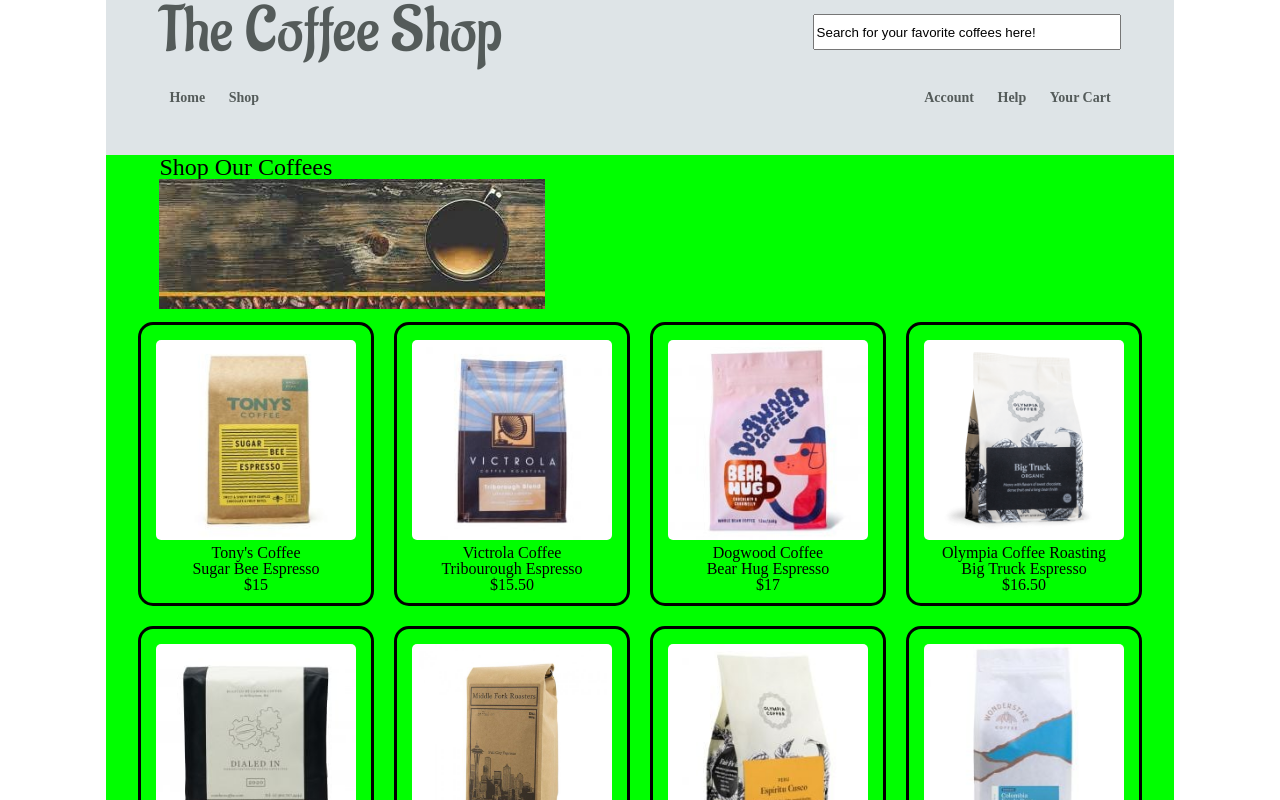
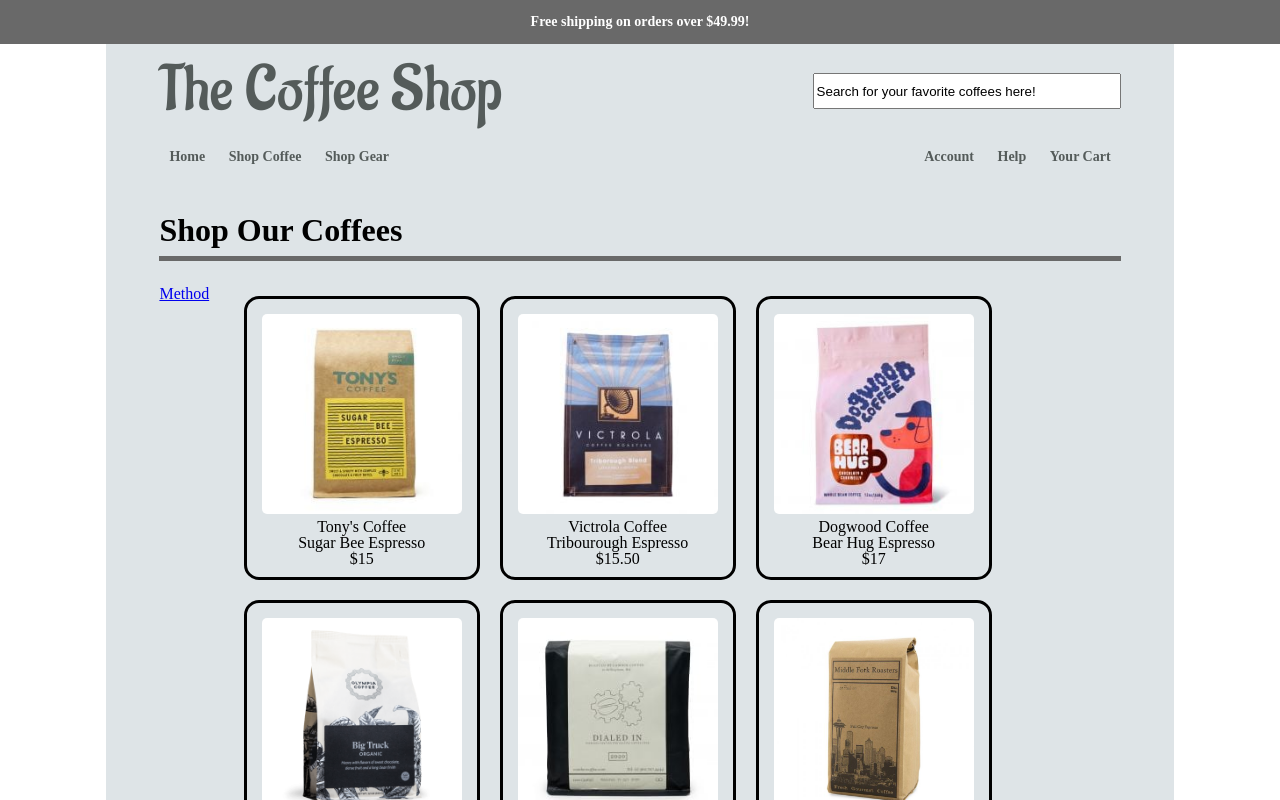
Before and after one commit to brenton-j-andrews/shopping-cart, a React (Create React App) app: page /shopping in a window 1280 px wide. Shown: the top 800 px of the page. Built offline with nearby package versions, Linux system fonts and the light colour scheme.

Commit message:
Styling in progress

```diff
--- a/src/components/NavBar.js
+++ b/src/components/NavBar.js
@@ -4,6 +4,9 @@
 const NavBar = () => {
     return (
         <div className="nav-bar">
+            <div className="nav-bar-free-shipping">
+                <p className="free-shipping"> Free shipping on orders over $49.99!</p>
+            </div>
             <div className="nav-bar-upper">
                 <h1 className="nav-bar-title"> The Coffee Shop </h1>
                 <input className="nav-bar-search" value="Search for your favorite coffees here!"></input>
@@ -13,7 +16,8 @@
 
                 <div className="nav-bar-header-left">
                     <Link className="nav-bar-link" to="/"> Home </Link>
-                    <Link className="nav-bar-link" to="/shopping"> Shop </Link>
+                    <Link className="nav-bar-link" to="/shopping"> Shop Coffee </Link>
+                    <Link className="nav-bar-link" to="/"> Shop Gear </Link>
                 </div>
 
                 <div className="nav-bar-header-right">
--- a/src/components/Shop/Shop.js
+++ b/src/components/Shop/Shop.js
@@ -3,7 +3,7 @@
 import Card from "./Card";
 import ShopHero from "./ShopHero";
 import coffee_products from "../../products/products";
-
+import ShopSidebar from "./ShopSidebar";
 
 const Shop = (props) => {
 
@@ -24,11 +24,13 @@
 
     return (
         <div className="shop-wrapper">
-        <ShopHero />
-            <div className="product-cards-wrapper">
-                {product_cards}
+            <ShopHero />
+            <div className="shop-wrapper-lower">
+                <ShopSidebar />
+                <div className="product-cards-wrapper">
+                        {product_cards}
+                </div>
             </div>
-
         </div>
     )
 }
--- a/src/components/Shop/ShopHero.js
+++ b/src/components/Shop/ShopHero.js
@@ -1,12 +1,9 @@
 import React from "react";
-
-import coffee_banner from "../../assets/images/coffee_banner.jpeg";
 
 const ShopHero = () => {
     return (
         <div className="shop-hero">
-            <h1 className="shop-hero-header"> Shop Our Coffees </h1>
-            <img src={coffee_banner} alt=""></img>
+            <p className="shop-header"> Shop Our Coffees </p>
         </div>
     )
 }
--- /dev/null
+++ b/src/components/Shop/ShopSidebar.js
@@ -0,0 +1,23 @@
+import React from "react";
+
+import { sideBarItems } from "./sideBarItems";
+
+const ShopSidebar = () => {
+    return (
+        <nav className="side-bar">
+            <ul className="side-bar-options">
+
+                { sideBarItems.map(( option, index) => {
+                    return (
+                        <li className="side-bar-items" key={ index }>
+                            <a href="/#" > {option.title} </a>
+                        </li>
+                    )})
+                }
+            </ul>
+
+        </nav>
+    )
+}
+
+export default ShopSidebar;
--- /dev/null
+++ b/src/components/Shop/sideBarItems.js
@@ -0,0 +1,22 @@
+// JS Object that stores sidebar values on the shopping page.
+
+export const sideBarItems = [
+    {
+        title: "Roast Level",
+        submenu: [
+            {
+                title: "Dark"
+            },
+
+            {
+                title: "Medium"
+            },
+
+            {
+                title: "Light"
+            }
+        ]  ,
+
+        title: "Method"
+    }
+]
--- a/src/styles/App.css
+++ b/src/styles/App.css
@@ -59,6 +59,7 @@
   --light-primary-text: #545b5a;
   --light-primary-text-hover: #424242;
   --light-secondary-background: hsl(200, 14%, 78%);
+  --light-banner-gray: #696969;
 }
 
 @font-face {
@@ -91,6 +92,19 @@
   background-color: var(--light-primary-background);
   width: min(100%, 1068px);
   margin-bottom: 50px;
+}
+
+.nav-bar-free-shipping {
+  width: 100vw;
+  text-align: center;
+  font-size: 14px;
+  font-weight: bolder;
+
+  background-color: var(--light-banner-gray);
+  color: white;
+
+  padding: 15px 0px 15px 0px;
+  margin-bottom: 15px;
 }
 
 .nav-bar-upper {
@@ -140,26 +154,38 @@
   flex-direction: column;
   justify-content: center;
   align-items: center;
-
-  background-color: lime;
+  width: 90%;
 }
 
 .shop-hero {
-  width: 90%;
+  text-align: left;
+  width: 100%;
+  margin-bottom: 25px;
+  border-bottom: 5px solid var(--light-banner-gray);
 }
 
-.shop-hero-header {
-  font-size: 24px;
+.shop-header {
+  font-size: 32px;
+  font-weight: bolder;
+  margin-bottom: 10px;
 }
 
-.shop-hero image {
-  width: 80%;
+
+
+.shop-wrapper-lower {
+  display: flex;
+}
+
+.shop-sidebar {
+  width: 15%;
 }
 
 .product-cards-wrapper {
   display: flex;
   flex-wrap: wrap;
   justify-content: center;
+
+  width: 85%;
 }
 
 .product-card,
```
Also changed, not shown: src/assets/images/coffee_banner.jpeg (deleted), 1 other file (tests, documents, lock files or other folders).
